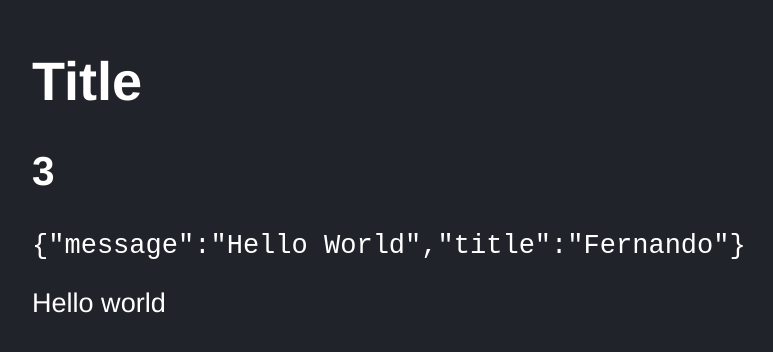
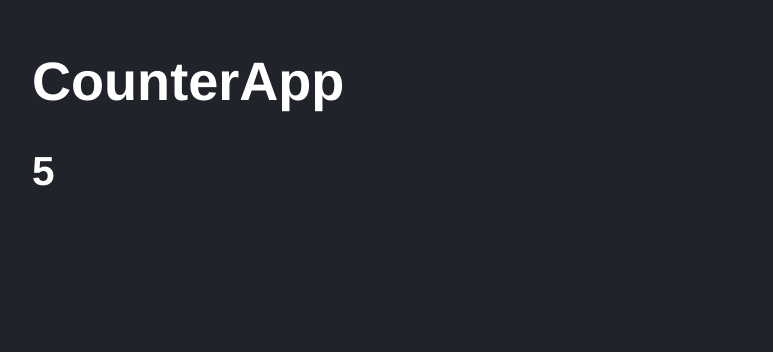
Before and after one commit to emmanueltamburini/counter-app, a React (Vite) app: page / in a window 1280 px wide. Shown: the part 134-486 px from the top of the page, without its empty margins (116-889 px from the left). Built offline with nearby package versions, Linux system fonts and the light colour scheme.

Commit message:
Counter app has added

```diff
--- /dev/null
+++ b/src/CounterApp.tsx
@@ -0,0 +1,12 @@
+interface Props {
+    value: number;
+}
+
+export const CounterApp = ({value}: Props) => {
+  return (
+    <>
+        <h1>CounterApp</h1>
+        <h2> { value } </h2>
+    </>
+  )
+}
--- a/src/main.tsx
+++ b/src/main.tsx
@@ -1,6 +1,6 @@
 import React from 'react';
 import ReactDOM  from 'react-dom/client';
-import HelloWorldApp from './HelloWorldApp';
+import { CounterApp } from './CounterApp';
 import "./styles.css";
 
 const element = document.getElementById('root');
@@ -8,7 +8,7 @@
 if (element) {
     ReactDOM.createRoot(element).render(
         <React.StrictMode>
-            <HelloWorldApp title='Title' subTitle={2}/>
+            <CounterApp value={5}/>
         </React.StrictMode>
     )
 }
```
